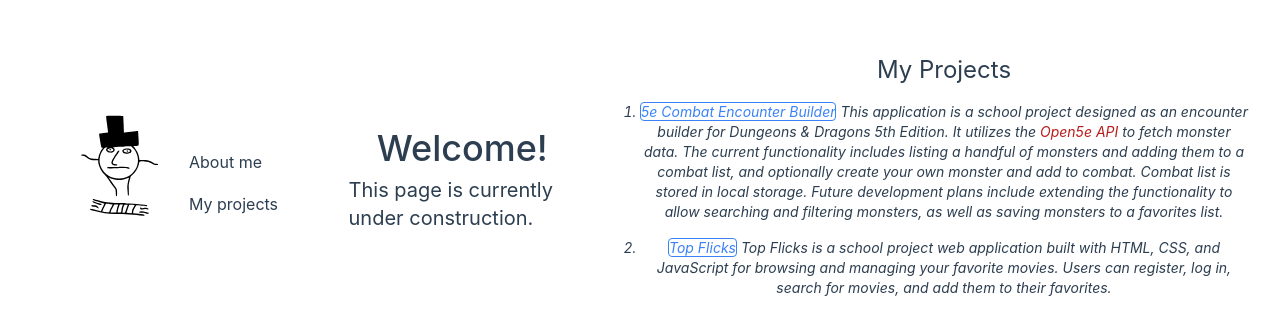
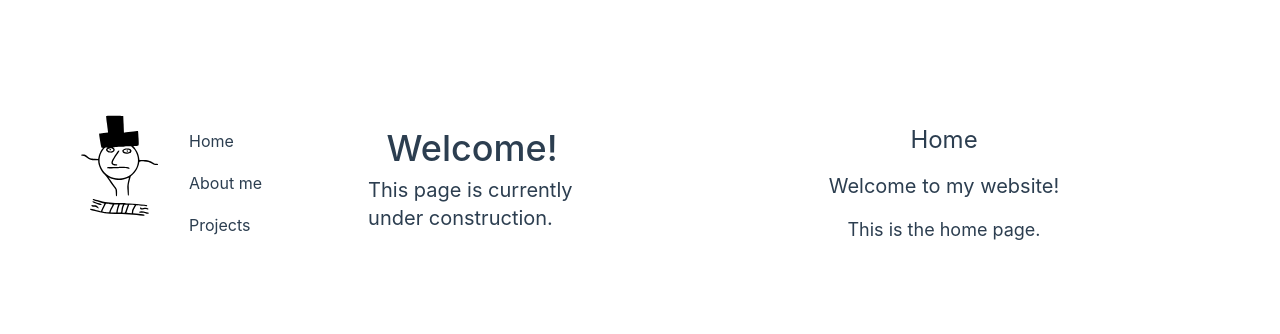
Before and after one commit to Mattan41/kruskopf-web, a Vue app: page / in a window 1280 px wide. Shown: the part 216-550 px from the top of the page. Built offline with nearby package versions, Linux system fonts and the light colour scheme.

Commit message:
update home page and Projects

```diff
--- a/src/App.vue
+++ b/src/App.vue
@@ -7,8 +7,9 @@ import HomePage from "@/components/HomePage.vue";
   <header class="flex flex-col items-center max-h-screen lg:flex-row lg:items-center lg:justify-between lg:px-8">
     <img alt="Mats logo" class="logo block mx-auto my-8 bg-white rounded-full lg:my-0 lg:mr-8" src="@/assets/logo.svg" width="125" height="125" />
     <nav class="w-full text-center mt-8 text-sm lg:text-left lg:ml-[-1rem] lg:text-base lg:py-4 lg:mt-0 lg:w-auto">
+      <RouterLink to="/" class="inline-block px-4 py-2 border-b-2 border-transparent hover:border-blue-500">Home</RouterLink>
       <RouterLink to="/about" class="inline-block px-4 py-2 border-b-2 border-transparent hover:border-blue-500">About me</RouterLink>
-      <RouterLink to="/" class="inline-block px-4 py-2 border-b-2 border-transparent hover:border-blue-500">My projects</RouterLink>
+      <RouterLink to="/projects" class="inline-block px-4 py-2 border-b-2 border-transparent hover:border-blue-500">Projects</RouterLink>
     </nav>
     <div class="wrapper flex items-start flex-wrap mt-8 lg:mt-0">
       <HomePage msg="Welcome!" />
--- /dev/null
+++ b/src/components/ProjectsPage.vue
@@ -0,0 +1,35 @@
+<script setup>
+defineProps({
+  msg: {
+    type: String,
+    required: true
+  }
+})
+</script>
+
+<template>
+  <div class="under-construction flex flex-col items-center justify-center h-auto max-h-screen text-center p-8">
+    <h1 class="font-medium text-4xl relative -top-2">{{ msg }}</h1>
+    <h3 class="text-xl">This page is currently under construction.</h3>
+  </div>
+</template>
+
+<style scoped>
+.under-construction a {
+  font-size: 1.2rem;
+  border: 1px solid;
+  padding: 0.5rem 1rem;
+  border-radius: 4px;
+}
+
+.under-construction a:hover {
+  background-color: #3498db;
+}
+
+@media (min-width: 1024px) {
+  .under-construction h1,
+  .under-construction h3 {
+    text-align: left;
+  }
+}
+</style>
--- a/src/router/index.js
+++ b/src/router/index.js
@@ -16,7 +16,14 @@ const router = createRouter({
       // this generates a separate chunk (About.[hash].js) for this route
       // which is lazy-loaded when the route is visited.
       component: () => import('../views/AboutView.vue')
+    },
+    {
+      path: '/projects',
+      name: 'projects',
+        component: () => import('../views/ProjectsView.vue')
+
     }
+
   ]
 })
 
--- a/src/views/HomeView.vue
+++ b/src/views/HomeView.vue
@@ -3,19 +3,9 @@
 
 <template>
   <main class="flex flex-col items-center justify-center h-screen text-center">
-    <div class="webapp-info">
-      <h1 class="text-2xl mb-4">My Projects</h1>
-      <ol class="list-decimal">
-        <li class="text-sm italic mb-4">
-          <a href="https://5eCombatEncounter.kruskopf.org" target="_blank" class="project-link text-blue-500 no-underline rounded border border-blue-500 hover:bg-blue-500 hover:text-white"> 5e Combat Encounter Builder</a>
-          This application is a school project designed as an encounter builder for Dungeons & Dragons 5th Edition. It utilizes the <a href="https://open5e.com/api-docs" target="_blank" class="custom-link text-red-700 italic no-underline">Open5e API</a> to fetch monster data. The current functionality includes listing a handful of monsters and adding them to a combat list, and optionally create your own monster and add to combat. Combat list is stored in local storage. Future development plans include extending the functionality to allow searching and filtering monsters, as well as saving monsters to a favorites list.
-        </li>
-        <li class="text-sm italic mb-4">
-          <a href="https://topflicks.kruskopf.org/" target="_blank" class="project-link text-blue-500 no-underline rounded border border-blue-500 hover:bg-blue-500 hover:text-white"> Top Flicks</a>
-          Top Flicks is a school project web application built with HTML, CSS, and JavaScript for browsing and managing your favorite movies. Users can register, log in, search for movies, and add them to their favorites.
-        </li>
-      </ol>
-    </div>
+    <h1 class="text-2xl mb-4">Home</h1>
+    <h3 class="text-xl mb-4">Welcome to my website!</h3>
+    <p class="text-lg">This is the home page.</p>
   </main>
 </template>
 
--- /dev/null
+++ b/src/views/ProjectsView.vue
@@ -0,0 +1,24 @@
+<script setup>
+</script>
+
+<template>
+  <main class="flex flex-col items-center justify-center h-screen text-center">
+    <div class="webapp-info">
+      <h1 class="text-2xl mb-4">My Projects</h1>
+      <ol class="list-decimal">
+        <li class="text-sm italic mb-4">
+          <a href="https://5eCombatEncounter.kruskopf.org" target="_blank" class="project-link text-blue-500 no-underline rounded border border-blue-500 hover:bg-blue-500 hover:text-white"> 5e Combat Encounter Builder</a>
+          This application is a school project designed as an encounter builder for Dungeons & Dragons 5th Edition. It utilizes the <a href="https://open5e.com/api-docs" target="_blank" class="custom-link text-red-700 italic no-underline">Open5e API</a> to fetch monster data. The current functionality includes listing a handful of monsters and adding them to a combat list, and optionally create your own monster and add to combat. Combat list is stored in local storage. Future development plans include extending the functionality to allow searching and filtering monsters, as well as saving monsters to a favorites list.
+        </li>
+        <li class="text-sm italic mb-4">
+          <a href="https://topflicks.kruskopf.org/" target="_blank" class="project-link text-blue-500 no-underline rounded border border-blue-500 hover:bg-blue-500 hover:text-white"> Top Flicks</a>
+          Top Flicks is a school project web application built with HTML, CSS, and JavaScript for browsing and managing your favorite movies. Users can register, log in, search for movies, and add them to their favorites.
+        </li>
+      </ol>
+    </div>
+  </main>
+</template>
+
+<style scoped>
+
+</style>
```
